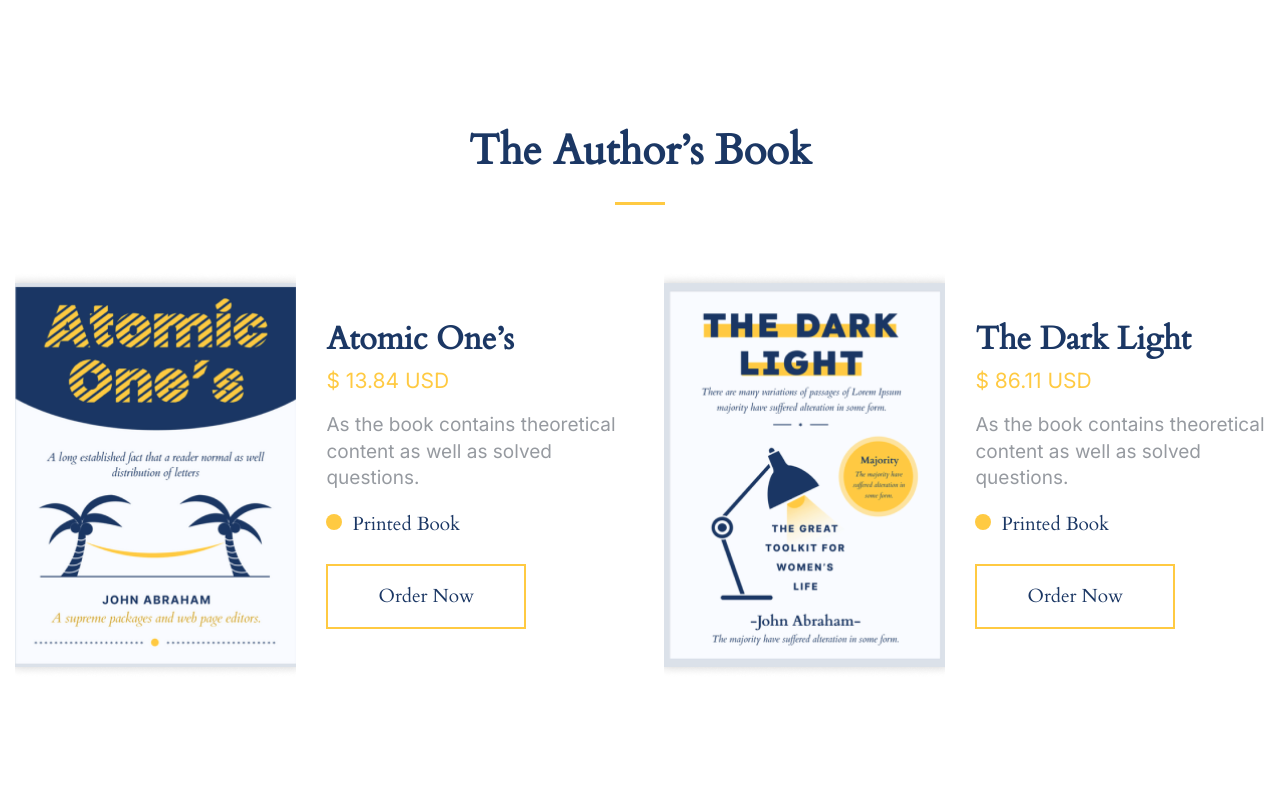
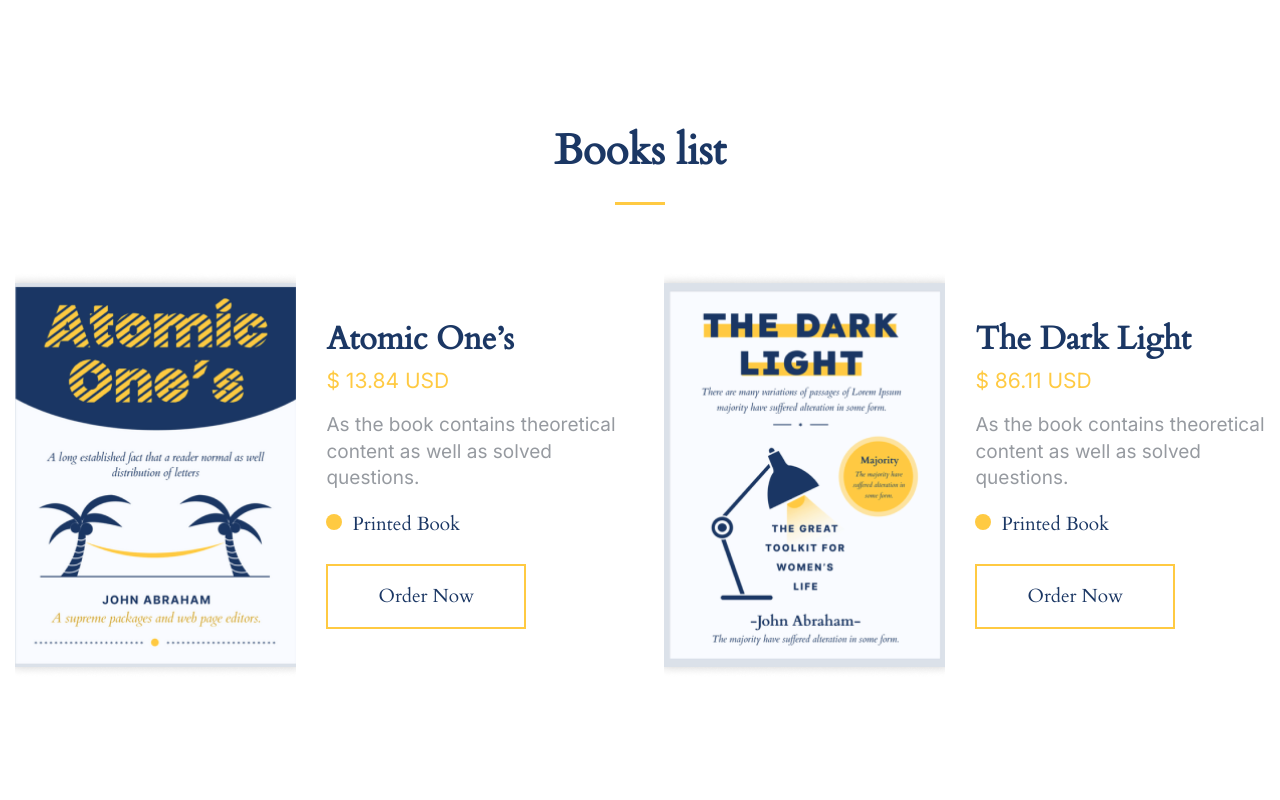
Before and after one commit to Denys14Samoilenko/markup-hw_1, a plain HTML site: page index.html in a window 1280 px wide. Shown: the top 800 px of the page. Drawn offline with Linux system fonts and the light colour scheme.

Commit message:
change first title

```diff
--- a/index.html
+++ b/index.html
@@ -15,7 +15,7 @@
          <section class="section-authors">
             <div class="container">
                <header class="section-header">
-                  <h1 class="title-center">The Author’s Book</h1>
+                  <h1 class="title-center">Books list</h1>
                </header>
                <div class="row">
                   <div class="col">
```
